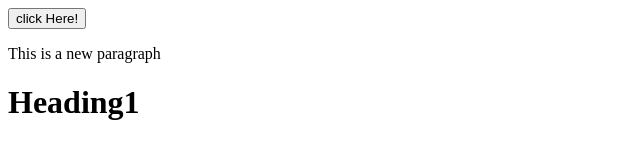
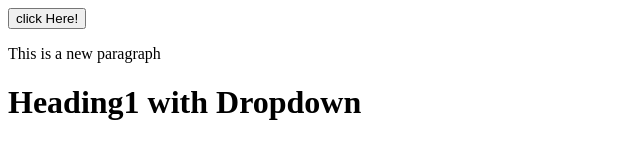
Before and after one commit to Sahil2Matrix/LocalRepo, a plain HTML site: page index.html in a window 1280 px wide. Shown: the whole page, without its empty margins (0-640 px from the left). Drawn offline with Linux system fonts and the light colour scheme.

```diff
--- a/index.html
+++ b/index.html
@@ -1,3 +1,3 @@
 <button>click Here!</button>
 <p>This is a new paragraph</p>
-<h1>Heading1</h1>
+<h1>Heading1 with Dropdown</h1>
```
